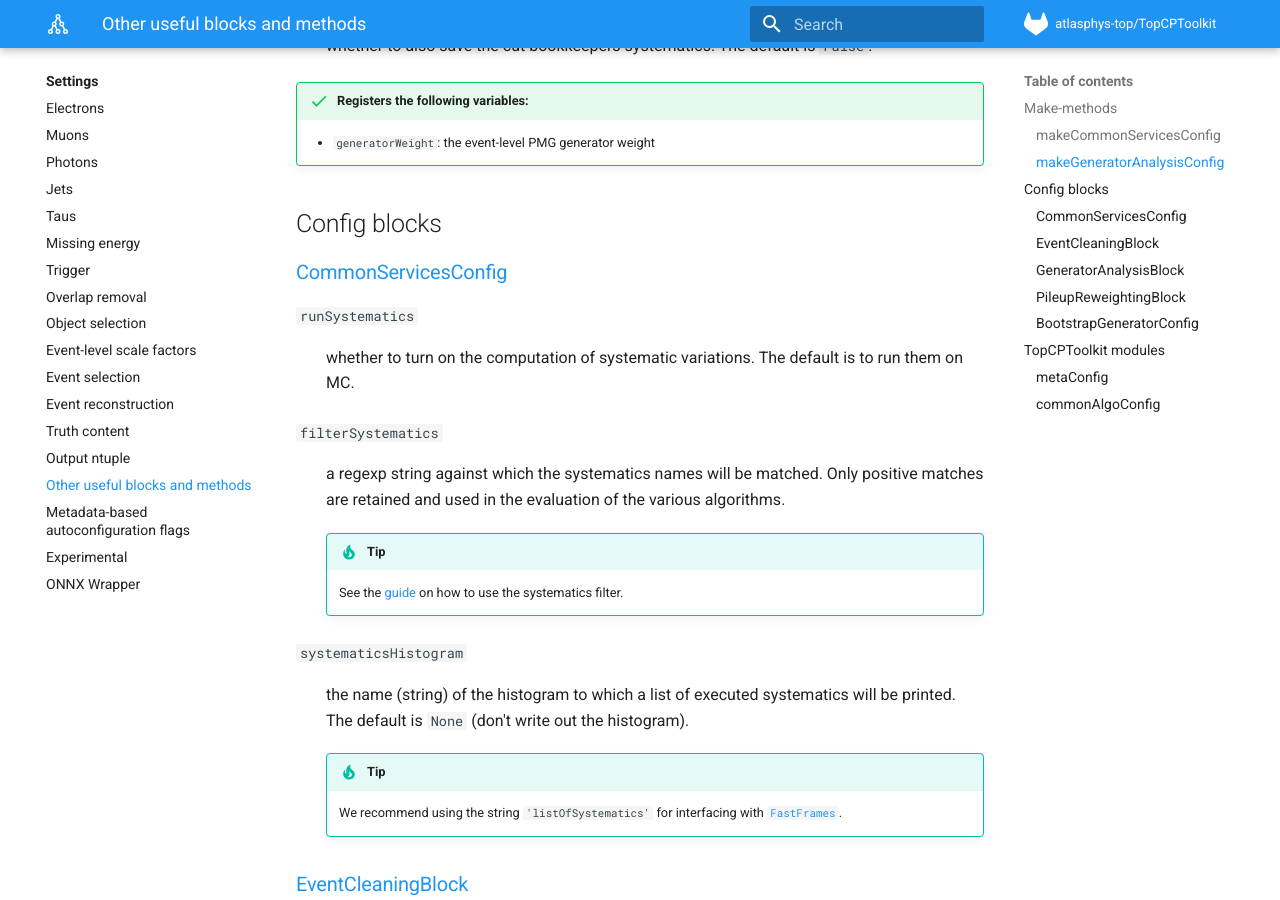
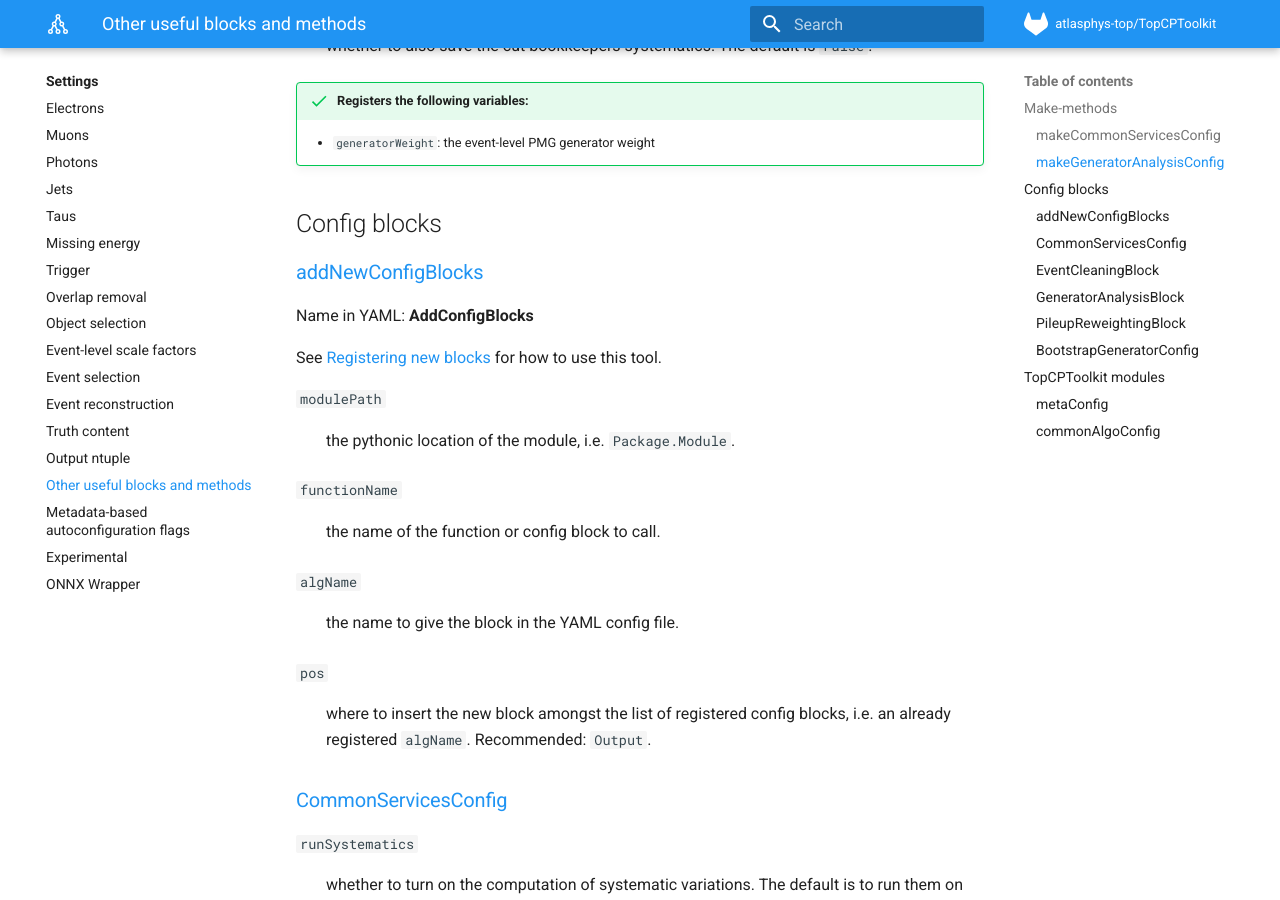
Before and after one commit to SuperNova76/TopCPToolKit, an MkDocs documentation site: the page built from docs/settings/others.md, in a window 1280 px wide and 900 px high, scrolled down 885 px. Built offline with MkDocs 1.6.1 and Material for MkDocs 9.7.7, drawn with Linux system fonts in a browser that asks for light colours.

Commit message:
document the registration block

```diff
--- a/docs/settings/others.md
+++ b/docs/settings/others.md
@@ -86,6 +86,23 @@ Name in YAML: **GeneratorLevelAnalysis**
 --->
 
 ## Config blocks
+
+### [addNewConfigBlocks](https://acode-browser1.usatlas.bnl.gov/lxr/source/athena/PhysicsAnalysis/Algorithms/AnalysisAlgorithmsConfig/python/ConfigText.py)
+Name in YAML: **AddConfigBlocks**
+
+See [Registering new blocks](../starting/analysis.md#registering-new-blocks-directly-in-the-yaml-config-since-analysisbase-24240) for how to use this tool.
+
+`modulePath`
+:   the pythonic location of the module, i.e. `Package.Module`.
+
+`functionName`
+:   the name of the function or config block to call.
+
+`algName`
+:   the name to give the block in the YAML config file.
+
+`pos`
+:   where to insert the new block amongst the list of registered config blocks, i.e. an already registered `algName`. Recommended: `Output`.
 
 ### [CommonServicesConfig](https://acode-browser1.usatlas.bnl.gov/lxr/source/athena/PhysicsAnalysis/Algorithms/AsgAnalysisAlgorithms/python/AsgAnalysisConfig.py)
 
```
